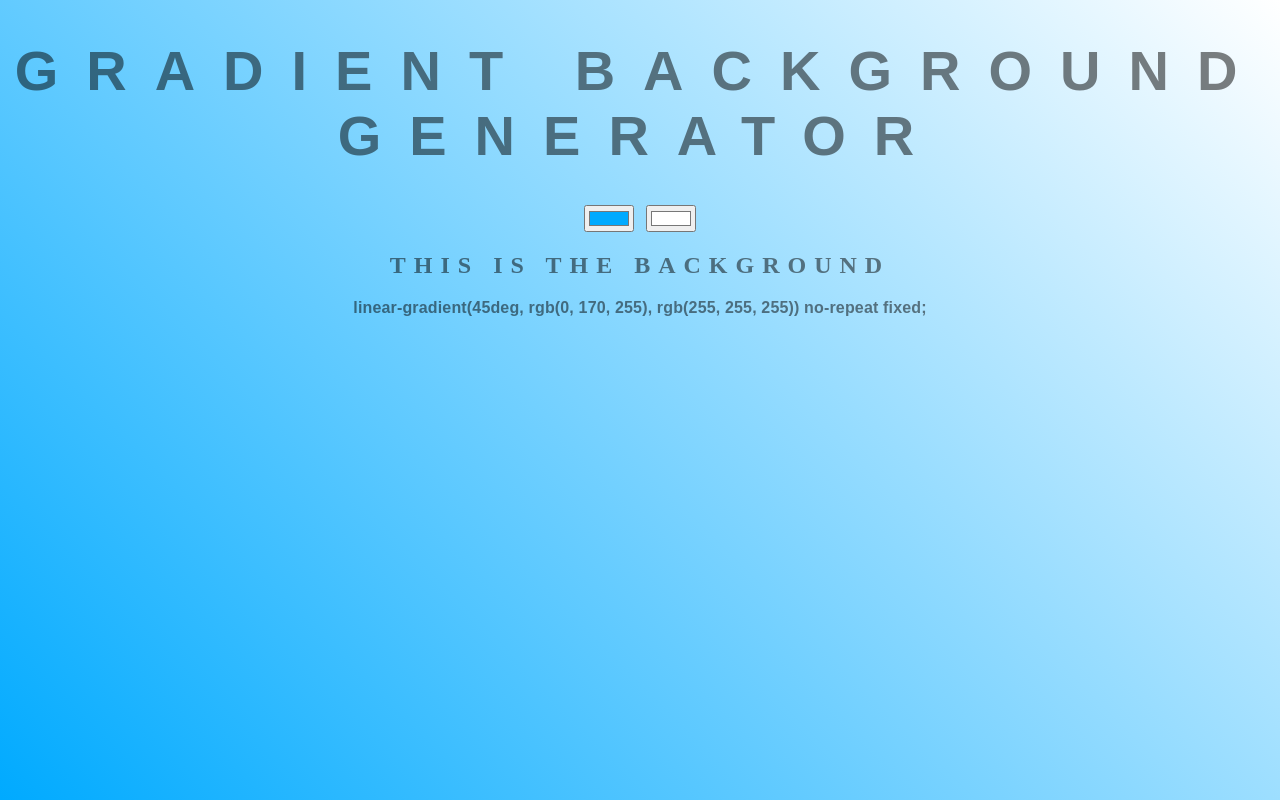
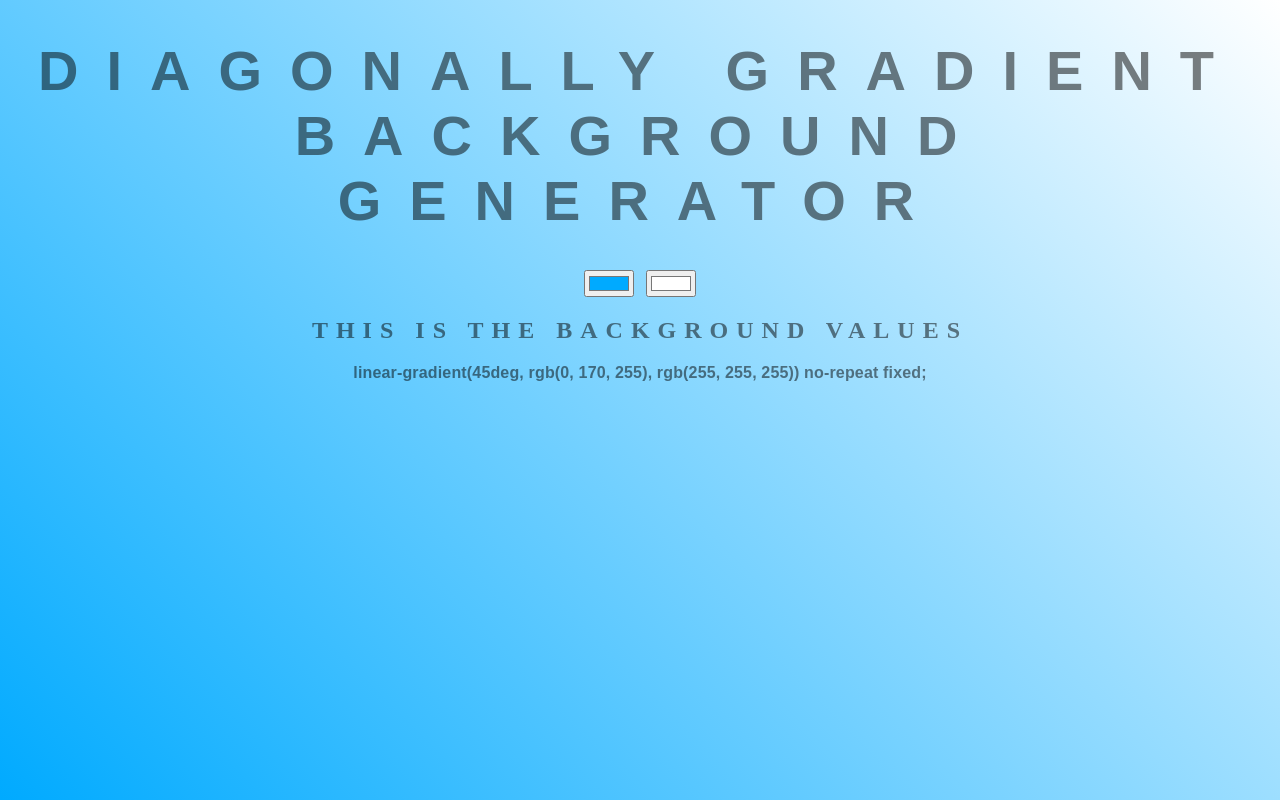
Before and after one commit to ferluminax/learn-github, a plain HTML site: page index.html in a window 1280 px wide. Drawn offline with Linux system fonts and the light colour scheme.

Commit message:
changing title

```diff
--- a/index.html
+++ b/index.html
@@ -5,10 +5,10 @@
 	<link rel="stylesheet" type="text/css" href="style.css">
 </head>
 <body id="gradient">
-	<h1>Gradient Background Generator</h1>
+	<h1>Diagonally Gradient Background Generator</h1>
 	<input class="color1" type="color" name="color1" value="#00aaff">
 	<input class="color2" type="color" name="color2" value="#ffffff">
-	<h2>This is the Background</h2>
+	<h2>This is the Background values</h2>
 	<h3></h3>
 	<script type="text/javascript" src="script.js"></script>
 
```
